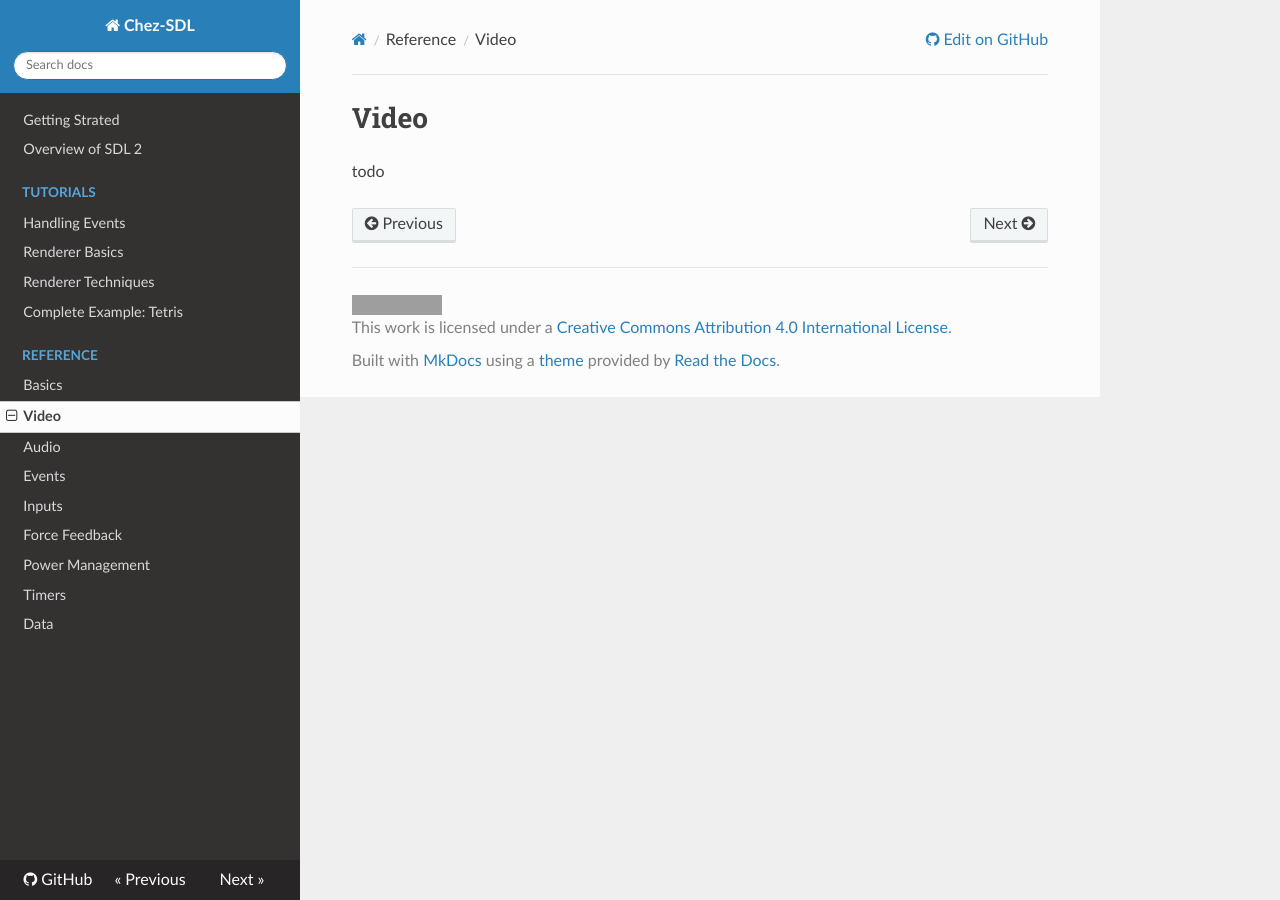
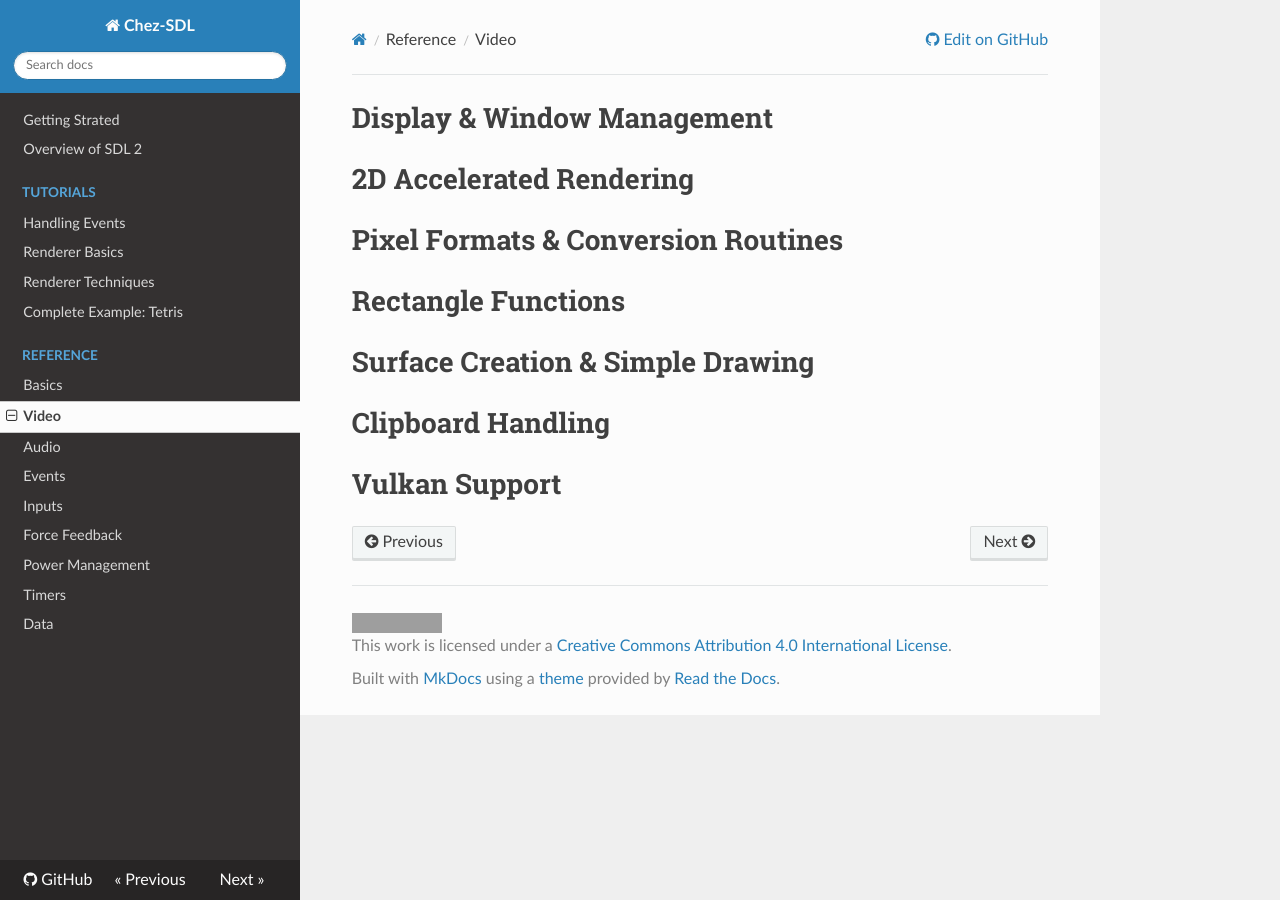
Before and after one commit to steven741/chez-sdl, an MkDocs documentation site: the page built from doc/docs/ref/video.md, in a window 1280 px wide. Built offline with MkDocs 1.6.1, drawn with Linux system fonts in a browser that asks for light colours; nearby versions of some CDN libraries; grey boxes are pictures that could not be loaded.

```diff
--- a/doc/docs/ref/video.md
+++ b/doc/docs/ref/video.md
@@ -1,3 +1,25 @@
-# Video
+# Display & Window Management
 
-todo
+
+
+# 2D Accelerated Rendering
+
+
+
+# Pixel Formats & Conversion Routines
+
+
+
+# Rectangle Functions
+
+
+
+# Surface Creation & Simple Drawing
+
+
+
+# Clipboard Handling
+
+
+
+# Vulkan Support
```
Also changed, not shown: doc/docs/ref/audio.md (+2 -0 lines), doc/docs/ref/force.md (+1 -1 lines), lib/Notes.md (added, +16 -0 lines), Readme.md, 2 other files.
